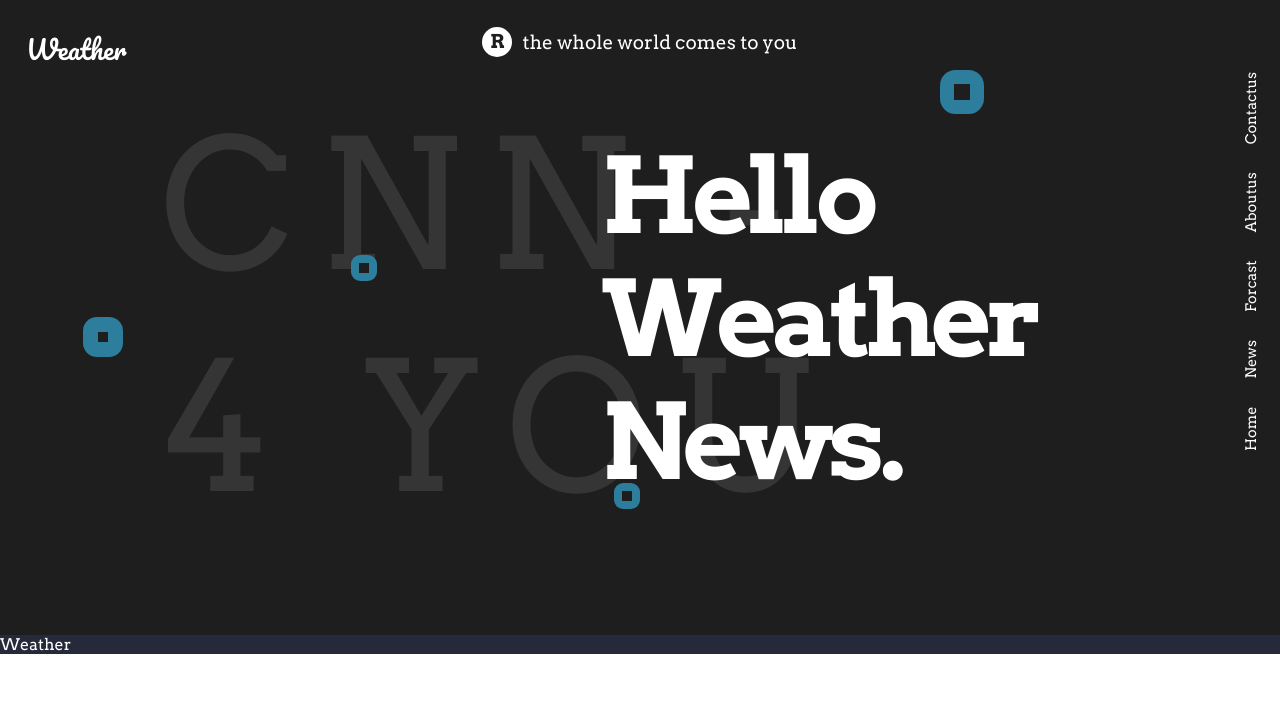
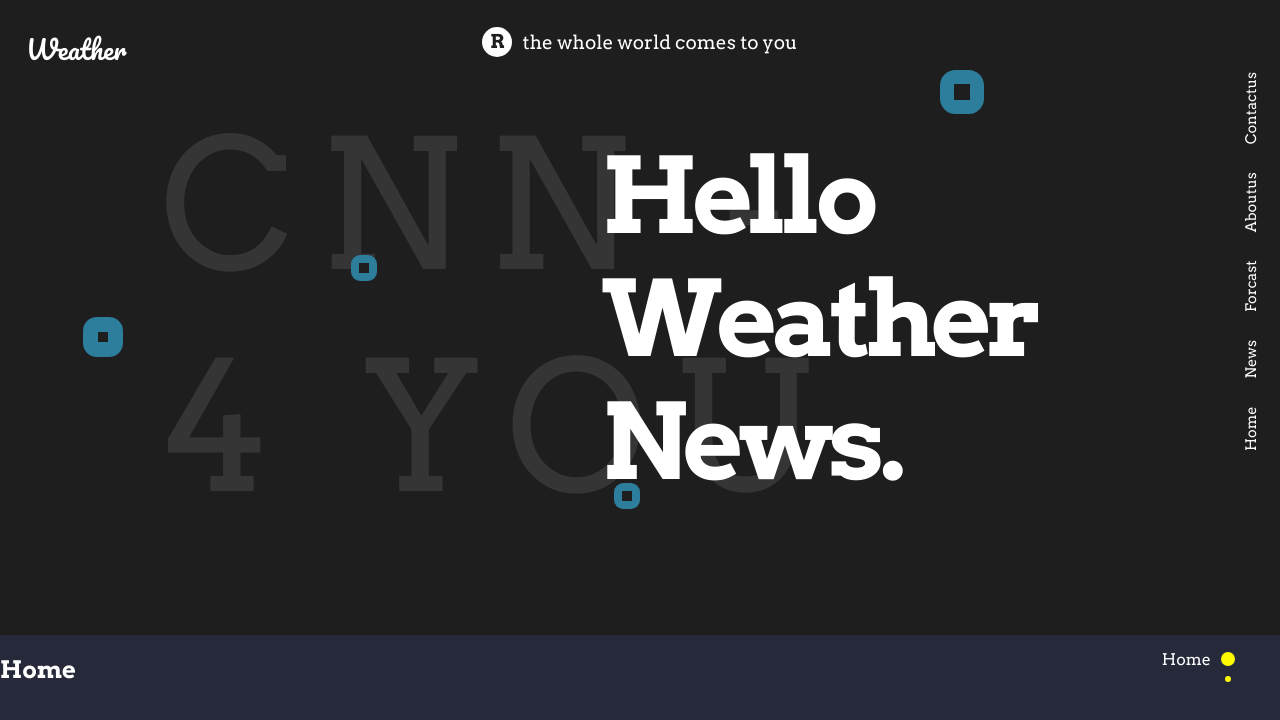
Before and after one commit to bftawfik/test-weather, a React (Create React App) app: page / in a window 1280 px wide. Shown: the top 720 px of the page. Built offline with nearby package versions, Linux system fonts and the light colour scheme.

Commit message:
add react-slick to weather

```diff
--- a/package.json
+++ b/package.json
@@ -10,6 +10,7 @@
     "react-dom": "^17.0.2",
     "react-router-dom": "^5.2.0",
     "react-scripts": "4.0.3",
+    "react-slick": "^0.28.1",
     "web-vitals": "^1.1.2"
   },
   "scripts": {
--- a/src/Components/Weather/Weather.jsx
+++ b/src/Components/Weather/Weather.jsx
@@ -1,5 +1,62 @@
+import Slider from "react-slick";
+import "slick-carousel/slick/slick.css";
+import "slick-carousel/slick/slick-theme.css";
+
+import missingData from "../../mock/weather";
+
+import * as classes from "./Weather.module.scss";
+
+const labels = ["Home", "Weather"];
+const sliderSettingsBuilder = () => ({
+  dragging: false,
+  infinite: false,
+  autoplay: false,
+  dots: true,
+  dotsClass: `slick-dots ${classes.dots}`,
+  arrows: false,
+  className: classes.slider,
+  accessibility: true,
+  focusOnSelect: true,
+  lazyLoad: "ondemand",
+  slidesToShow: 1,
+  slidesToScroll: 1,
+  customPaging: function (i) {
+    return (
+      <div>
+        <span>{labels[i]}</span>
+      </div>
+    );
+  },
+  // nextArrow: (
+  //   <NextArrow>
+  //     <RightArrowWide className={styles.arrows} />
+  //   </NextArrow>
+  // ),
+  // prevArrow: (
+  //   <PrevArrow>
+  //     <LeftArrowWide className={styles.arrows} />
+  //   </PrevArrow>
+  // ),
+});
+
 const Weather = () => {
-  return <div>Weather</div>;
+  return (
+    <div className={classes.Weather}>
+      <Slider {...sliderSettingsBuilder()}>
+        <section>
+          <h2>Home</h2>
+        </section>
+        <section>
+          <h2>{missingData.title}</h2>
+          <h3>{missingData.subtitle}</h3>
+          <form>
+            <input type="text" />
+            <button type="submit">{missingData.submit}</button>
+          </form>
+        </section>
+      </Slider>
+    </div>
+  );
 };
 
 export default Weather;
--- /dev/null
+++ b/src/Components/Weather/Weather.module.scss
@@ -0,0 +1,63 @@
+.Weather {
+  height: 500px;
+  display: flex;
+  flex-direction: column;
+  justify-content: flex-start;
+  align-items: center;
+  width: 100%;
+  .slider {
+    width: 100%;
+    .dots {
+      display: flex !important;
+      flex-direction: column;
+      align-items: flex-start;
+      bottom: unset;
+      // left: unset;
+      top: 50%;
+      right: 50px;
+      width: auto;
+      transform: translateY(-50%);
+      li {
+        display: flex;
+        flex-direction: column;
+        align-items: flex-end;
+        width: 100%;
+        div {
+          display: flex;
+          justify-content: center;
+          align-items: center;
+          span {
+            opacity: 0;
+          }
+          &::after {
+            content: "";
+            display: block;
+            width: 6px;
+            height: 6px;
+            margin: 4px;
+            background-color: #fefa04;
+            border-radius: 50%;
+            margin-left: 10px;
+          }
+          &:hover {
+            span {
+              opacity: 0.3;
+            }
+          }
+        }
+        &:global(.slick-active) {
+          div {
+            span {
+              opacity: 1;
+            }
+            &::after {
+              width: 14px;
+              height: 14px;
+              margin: 0 0 0 10px;
+            }
+          }
+        }
+      }
+    }
+  }
+}
```
Also changed, not shown: 1 other file (tests, documents, lock files or other folders).
